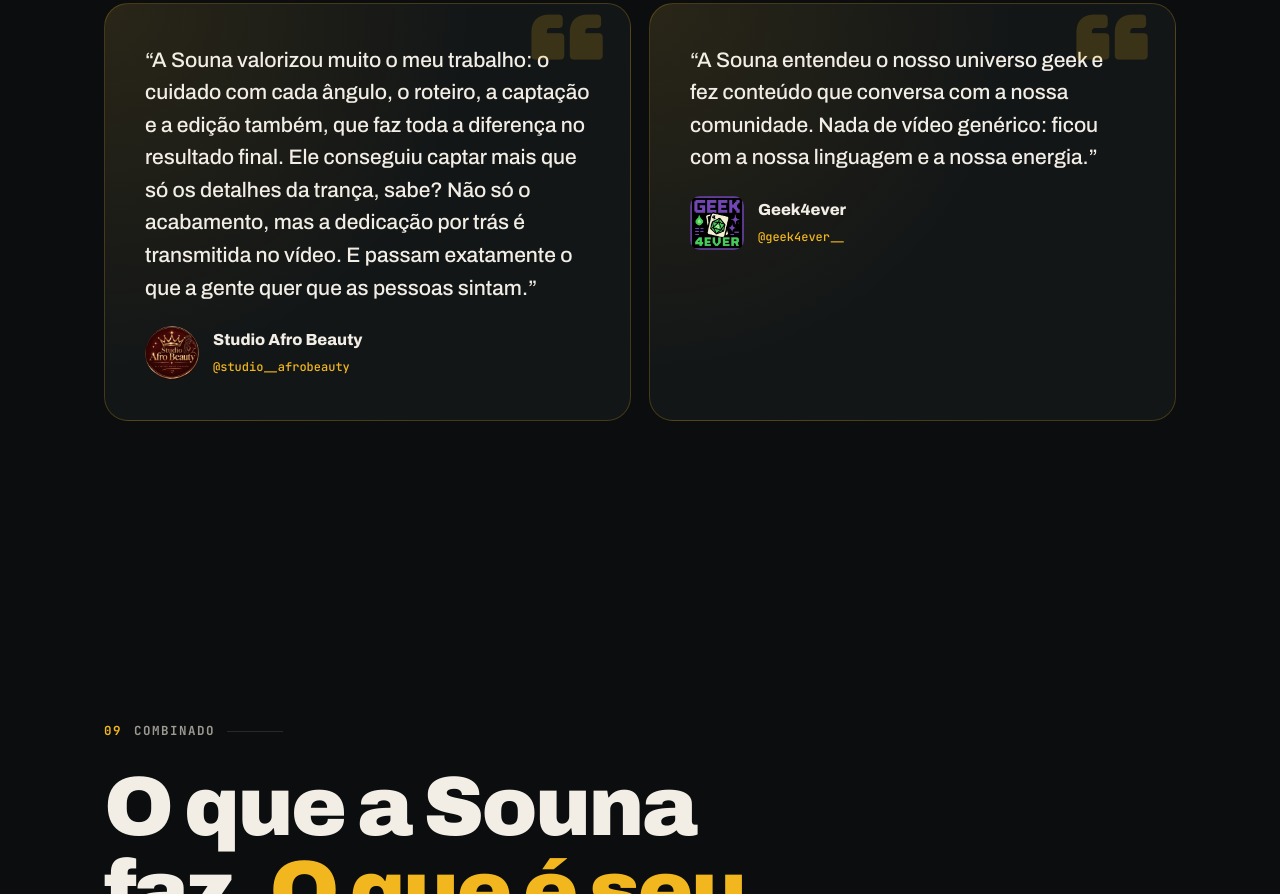
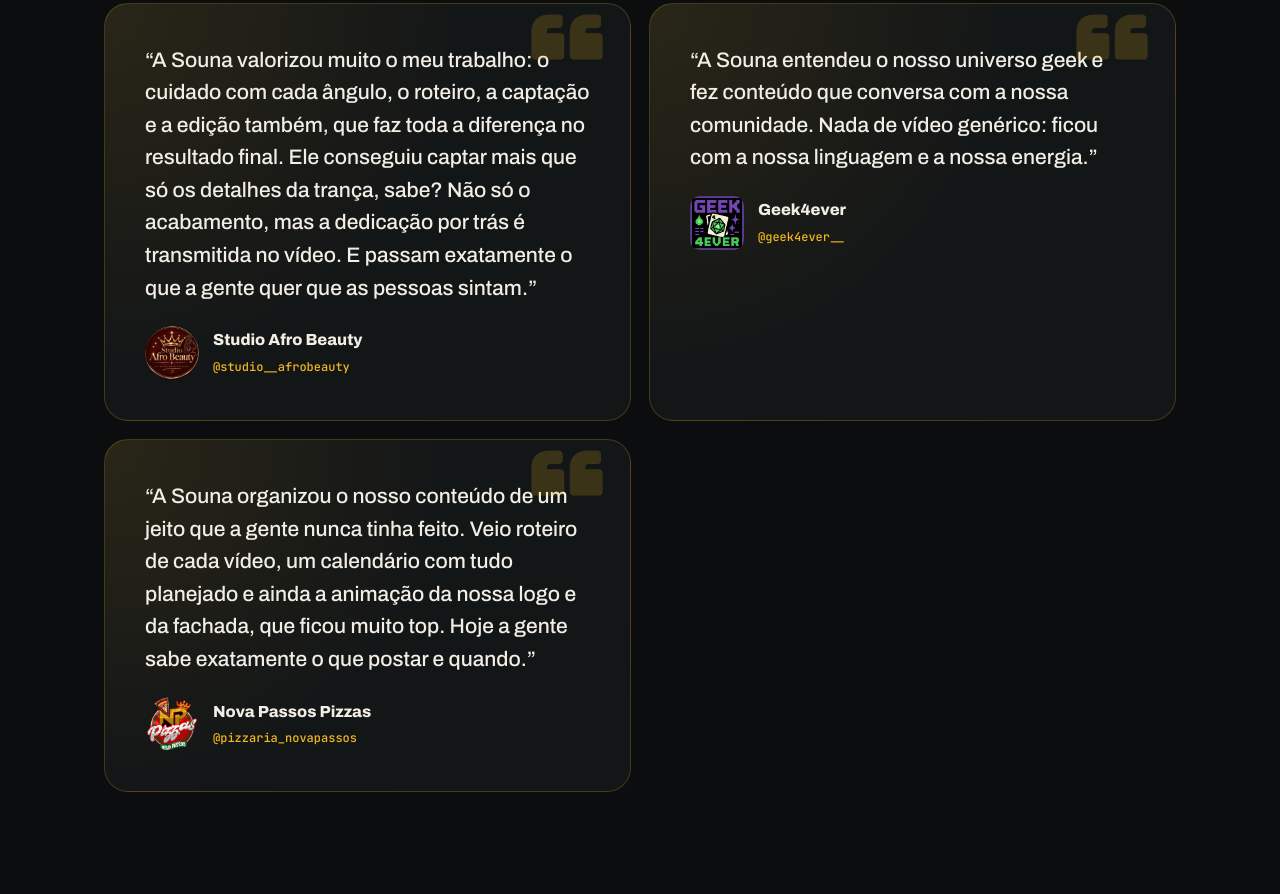
Before and after one commit to Alessandrosouzasena1-code/souna-midia, a plain HTML site: page index.html in a window 1280 px wide. Shown: the part 11106-12000 px from the top of the page. Drawn offline with Linux system fonts and the light colour scheme.

Commit message:
Depoimento Nova Passos (aprovado pelo cliente)
Co-Authored-By: Claude Opus 5.5 <noreply@anthropic.com>
Claude-Session: https://claude.ai/code/session_018jZf1LZLrvL7KMi3Kh72Hd

```diff
--- a/index.html
+++ b/index.html
@@ -697,6 +697,10 @@ footer{border-top:1px solid var(--line);padding:60px 0 34px;background:#070809}
         <blockquote>“A Souna entendeu o nosso universo geek e fez conteúdo que conversa com a nossa comunidade. Nada de vídeo genérico: ficou com a nossa linguagem e a nossa energia.”</blockquote>
         <figcaption class="by"><img src="assets/logos/geek4ever.webp" alt="Logo Geek4ever" loading="lazy" style="border-radius:10px"><span><b>Geek4ever</b><a href="https://www.instagram.com/geek4ever__/" target="_blank" rel="noopener">@geek4ever__</a></span></figcaption>
       </figure>
+      <figure class="quote">
+        <blockquote>“A Souna organizou o nosso conteúdo de um jeito que a gente nunca tinha feito. Veio roteiro de cada vídeo, um calendário com tudo planejado e ainda a animação da nossa logo e da fachada, que ficou muito top. Hoje a gente sabe exatamente o que postar e quando.”</blockquote>
+        <figcaption class="by"><img src="assets/logos/nova-passos.webp" alt="Logo Nova Passos Pizzas" loading="lazy"><span><b>Nova Passos Pizzas</b><a href="https://www.instagram.com/pizzaria_novapassos/" target="_blank" rel="noopener">@pizzaria_novapassos</a></span></figcaption>
+      </figure>
     </div>
   </div>
 </section>
```
